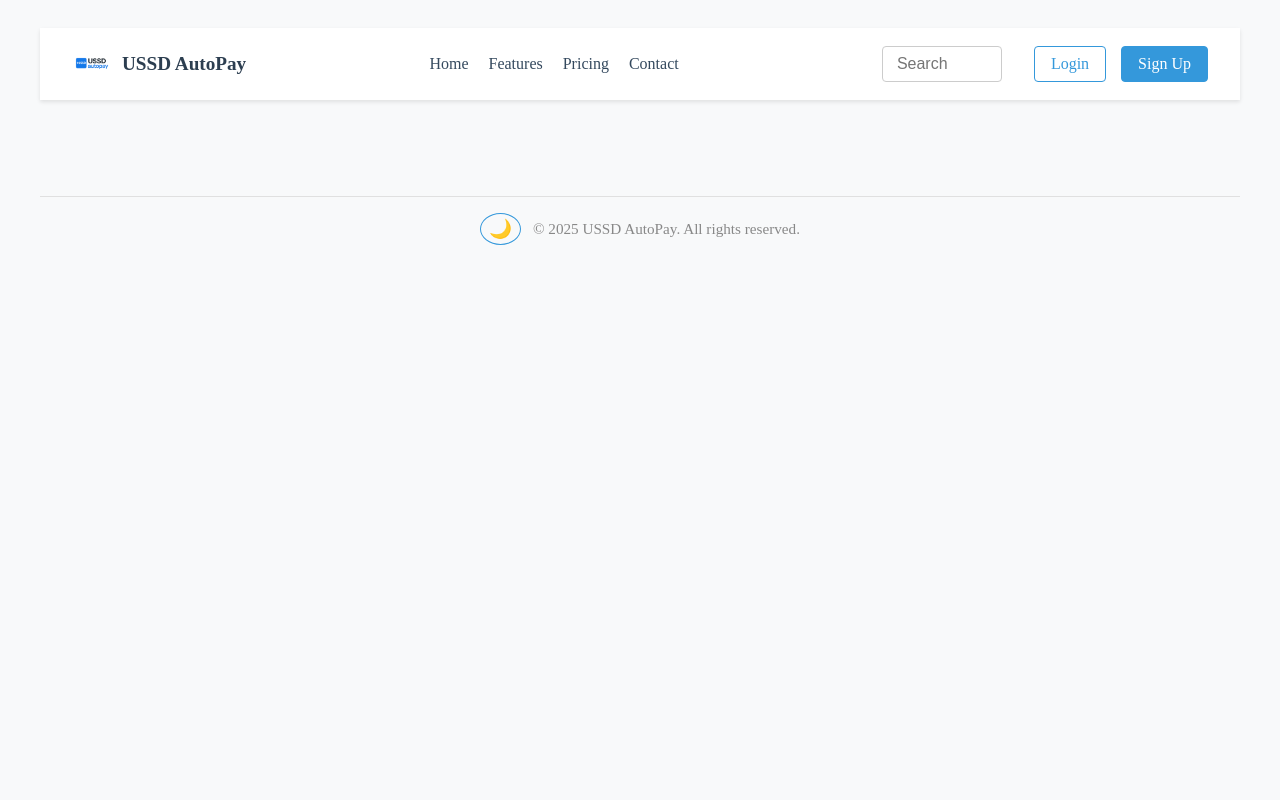
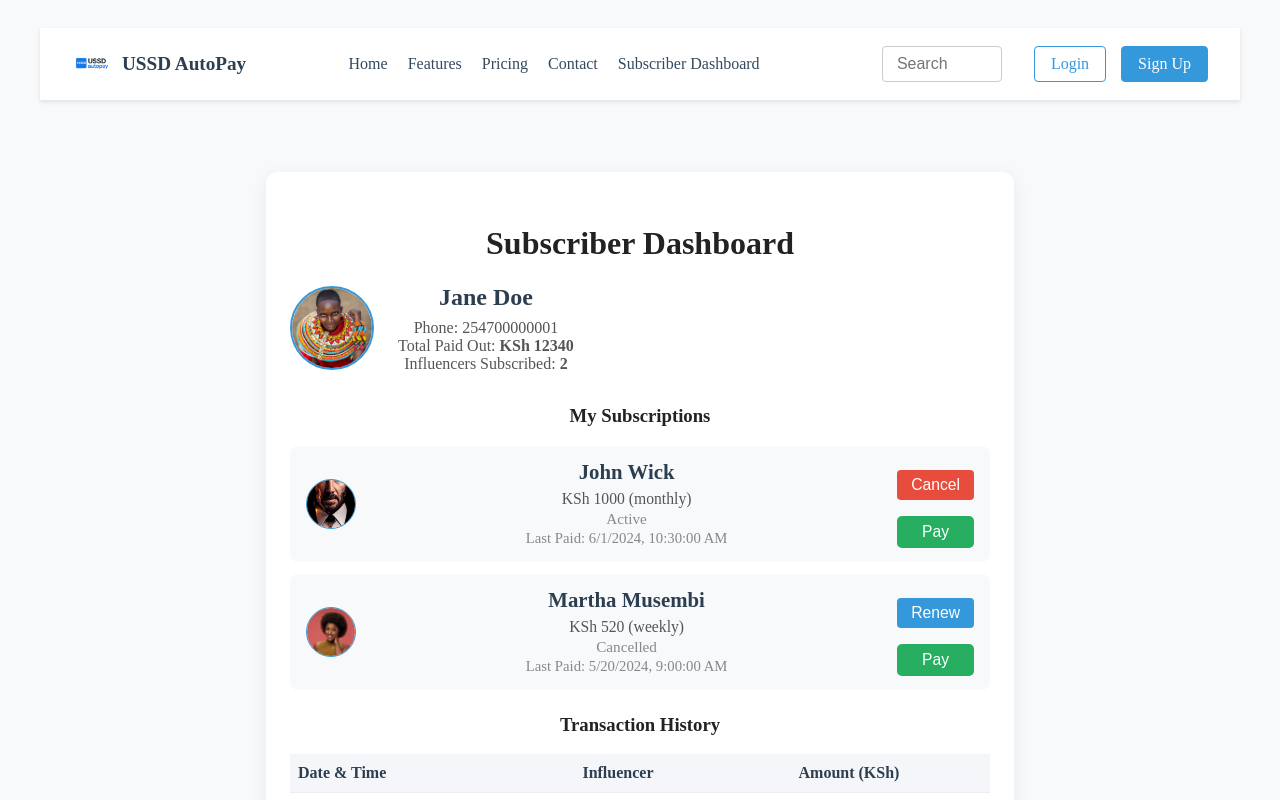
Before and after one commit to rigzlion8/ussd-auto-credit, a React (Create React App) app: page /subscriber in a window 1280 px wide. Shown: the top 800 px of the page. Built offline with nearby package versions, Linux system fonts and the light colour scheme.

Commit message:
frontend-subscriberDashboard

```diff
--- a/src/App.css
+++ b/src/App.css
@@ -502,3 +502,194 @@ body, .theme-light {
   border-color: #6ec1e4;
   box-shadow: 0 0 0 2px rgba(110, 193, 228, 0.12);
 }
+
+.subscriber-dashboard-container {
+  max-width: 700px;
+  margin: 40px auto;
+  background: #fff;
+  border-radius: 12px;
+  box-shadow: 0 4px 16px rgba(44, 62, 80, 0.08);
+  padding: 32px 24px;
+}
+.subscriber-profile {
+  display: flex;
+  align-items: center;
+  gap: 24px;
+  margin-bottom: 32px;
+}
+.subscriber-profile-img {
+  width: 80px;
+  height: 80px;
+  border-radius: 50%;
+  object-fit: cover;
+  border: 2px solid #3498db;
+}
+.subscriber-profile-details h2 {
+  margin: 0 0 8px 0;
+  font-size: 1.5rem;
+  color: #2c3e50;
+}
+.subscriber-profile-details p {
+  margin: 0;
+  color: #555;
+}
+.subscriber-actions {
+  margin-bottom: 24px;
+  text-align: right;
+}
+.pay-another-btn {
+  background: #27ae60;
+  color: #fff;
+  border: none;
+  padding: 10px 18px;
+  border-radius: 6px;
+  font-size: 1rem;
+  font-weight: 500;
+  cursor: pointer;
+  transition: background 0.2s;
+}
+.pay-another-btn:hover {
+  background: #219150;
+}
+.subscription-list {
+  list-style: none;
+  padding: 0;
+  margin: 0 0 24px 0;
+}
+.subscription-item {
+  display: flex;
+  align-items: center;
+  gap: 18px;
+  background: #f8f9fa;
+  border-radius: 8px;
+  padding: 14px 16px;
+  margin-bottom: 12px;
+}
+.subscription-influencer-img {
+  width: 48px;
+  height: 48px;
+  border-radius: 50%;
+  object-fit: cover;
+  border: 1.5px solid #3498db;
+}
+.subscription-details {
+  flex: 1;
+  display: flex;
+  flex-direction: column;
+  gap: 2px;
+}
+.influencer-name {
+  font-weight: 600;
+  color: #2c3e50;
+}
+.subscription-amount {
+  color: #555;
+  font-size: 0.98rem;
+}
+.subscription-status {
+  font-size: 0.95rem;
+  color: #888;
+}
+.subscription-lastpaid {
+  font-size: 0.92rem;
+  color: #888;
+}
+.subscription-actions {
+  display: flex;
+  flex-direction: column;
+  gap: 6px;
+}
+.cancel-btn, .renew-btn {
+  background: #e74c3c;
+  color: #fff;
+  border: none;
+  padding: 6px 14px;
+  border-radius: 4px;
+  font-size: 0.98rem;
+  cursor: pointer;
+  transition: background 0.2s;
+}
+.renew-btn {
+  background: #3498db;
+}
+.cancel-btn:hover {
+  background: #c0392b;
+}
+.renew-btn:hover {
+  background: #217dbb;
+}
+.transaction-table {
+  width: 100%;
+  border-collapse: collapse;
+  margin-top: 12px;
+}
+.transaction-table th, .transaction-table td {
+  padding: 10px 8px;
+  border-bottom: 1px solid #eee;
+  text-align: left;
+}
+.transaction-table th {
+  background: #f4f6fa;
+  color: #2c3e50;
+}
+.transaction-table tr:last-child td {
+  border-bottom: none;
+}
+
+/* Dark theme for subscriber dashboard */
+.theme-dark .subscriber-dashboard-container {
+  background: #23272f;
+  box-shadow: 0 4px 16px rgba(44, 62, 80, 0.18);
+}
+.theme-dark .subscriber-profile-details h2 {
+  color: #fff;
+}
+.theme-dark .subscriber-profile-details p {
+  color: #bbb;
+}
+.theme-dark .subscription-item {
+  background: #2c3e50;
+}
+.theme-dark .influencer-name {
+  color: #fff;
+}
+.theme-dark .subscription-amount,
+.theme-dark .subscription-status,
+.theme-dark .subscription-lastpaid {
+  color: #aaa;
+}
+.theme-dark .cancel-btn {
+  background: #e74c3c;
+}
+.theme-dark .cancel-btn:hover {
+  background: #c0392b;
+}
+.theme-dark .renew-btn {
+  background: #3498db;
+}
+.theme-dark .renew-btn:hover {
+  background: #217dbb;
+}
+.theme-dark .transaction-table th {
+  background: #23272f;
+  color: #fff;
+}
+.theme-dark .transaction-table td {
+  color: #eee;
+}
+
+.pay-btn {
+  background: #27ae60;
+  color: #fff;
+  border: none;
+  padding: 7px 18px;
+  border-radius: 5px;
+  font-size: 0.98rem;
+  font-weight: 500;
+  cursor: pointer;
+  transition: background 0.2s;
+  min-width: 60px;
+}
+.pay-btn:hover {
+  background: #219150;
+}
--- a/src/App.tsx
+++ b/src/App.tsx
@@ -1,6 +1,7 @@
 import React, { useState } from 'react';
 import { InfluencerList } from './components/InfluencerList';
 import { InfluencerDashboard } from './pages/InfluencerDashboard';
+import { SubscriberDashboard } from './pages/SubscriberDashboard';
 import './App.css';
 import { BrowserRouter as Router, Routes, Route, Link } from 'react-router-dom';
 
@@ -31,6 +32,7 @@ const App = () => {
             <a href="#" className="nav-link">Features</a>
             <a href="#" className="nav-link">Pricing</a>
             <a href="#" className="nav-link">Contact</a>
+            <Link to="/subscriber" className="nav-link">Subscriber Dashboard</Link>
             {isAdmin && (
               <Link to="/dashboard" className="nav-link">Influencer Dashboard</Link>
             )}
@@ -57,6 +59,7 @@ const App = () => {
           <Routes>
             <Route path="/" element={<InfluencerList />} />
             <Route path="/dashboard" element={<InfluencerDashboard />} />
+            <Route path="/subscriber" element={<SubscriberDashboard />} />
           </Routes>
         </main>
 
--- /dev/null
+++ b/src/pages/SubscriberDashboard.tsx
@@ -0,0 +1,116 @@
+import React, { useState } from 'react';
+
+// Mock data for demonstration
+const mockSubscriber = {
+  id: 1,
+  name: 'Jane Doe',
+  phone: '254700000001',
+  imageUrl: '/images/jane_doe.jpg',
+  totalPaid: 12340,
+  subscriptions: [
+    {
+      id: 1,
+      influencerName: 'John Wick',
+      influencerImage: '/images/john_wick.jpg',
+      amount: 1000,
+      frequency: 'monthly',
+      isActive: true,
+      lastPaid: '2024-06-01T10:30:00',
+    },
+    {
+      id: 2,
+      influencerName: 'Martha Musembi',
+      influencerImage: '/images/martha_musembi.jpg',
+      amount: 520,
+      frequency: 'weekly',
+      isActive: false,
+      lastPaid: '2024-05-20T09:00:00',
+    },
+  ],
+  transactions: [
+    { id: 1, amount: 1000, date: '2024-06-01T10:30:00', influencer: 'John Wick' },
+    { id: 2, amount: 520, date: '2024-05-20T09:00:00', influencer: 'Martha Musembi' },
+  ],
+};
+
+export const SubscriberDashboard = () => {
+  const [subscriptions, setSubscriptions] = useState(mockSubscriber.subscriptions);
+
+  const handleCancel = (id: number) => {
+    setSubscriptions((subs) =>
+      subs.map((sub) => (sub.id === id ? { ...sub, isActive: false } : sub))
+    );
+  };
+
+  const handleRenew = (id: number) => {
+    setSubscriptions((subs) =>
+      subs.map((sub) => (sub.id === id ? { ...sub, isActive: true } : sub))
+    );
+  };
+
+  const handlePayForAnother = () => {
+    alert('Feature coming soon: Pay for another subscriber!');
+  };
+
+  return (
+    <div className="subscriber-dashboard-container">
+      <h1>Subscriber Dashboard</h1>
+      <div className="subscriber-profile">
+        <img
+          src={mockSubscriber.imageUrl || `https://ui-avatars.com/api/?name=${encodeURIComponent(mockSubscriber.name)}`}
+          alt={mockSubscriber.name}
+          className="subscriber-profile-img"
+        />
+        <div className="subscriber-profile-details">
+          <h2>{mockSubscriber.name}</h2>
+          <p>Phone: {mockSubscriber.phone}</p>
+          <p>Total Paid Out: <b>KSh {mockSubscriber.totalPaid}</b></p>
+          <p>Influencers Subscribed: <b>{subscriptions.length}</b></p>
+        </div>
+      </div>
+
+      <h3>My Subscriptions</h3>
+      <ul className="subscription-list">
+        {subscriptions.map((sub) => (
+          <li key={sub.id} className="subscription-item">
+            <img src={sub.influencerImage} alt={sub.influencerName} className="subscription-influencer-img" />
+            <div className="subscription-details">
+              <span className="influencer-name">{sub.influencerName}</span>
+              <span className="subscription-amount">KSh {sub.amount} ({sub.frequency})</span>
+              <span className="subscription-status">{sub.isActive ? 'Active' : 'Cancelled'}</span>
+              <span className="subscription-lastpaid">Last Paid: {new Date(sub.lastPaid).toLocaleString()}</span>
+            </div>
+            <div className="subscription-actions">
+              {sub.isActive ? (
+                <button onClick={() => handleCancel(sub.id)} className="cancel-btn">Cancel</button>
+              ) : (
+                <button onClick={() => handleRenew(sub.id)} className="renew-btn">Renew</button>
+              )}
+              <button onClick={handlePayForAnother} className="pay-btn">Pay</button>
+            </div>
+          </li>
+        ))}
+      </ul>
+
+      <h3>Transaction History</h3>
+      <table className="transaction-table">
+        <thead>
+          <tr>
+            <th>Date & Time</th>
+            <th>Influencer</th>
+            <th>Amount (KSh)</th>
+          </tr>
+        </thead>
+        <tbody>
+          {mockSubscriber.transactions.map((tx) => (
+            <tr key={tx.id}>
+              <td>{new Date(tx.date).toLocaleString()}</td>
+              <td>{tx.influencer}</td>
+              <td>{tx.amount}</td>
+            </tr>
+          ))}
+        </tbody>
+      </table>
+    </div>
+  );
+};
```
